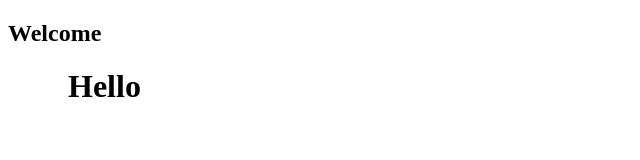
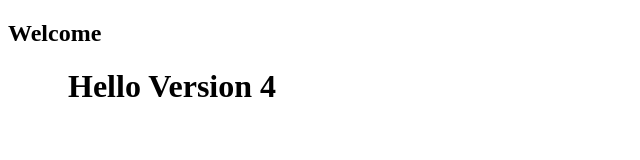
Before and after one commit to samholi/LearnGitHUb, a plain HTML site: page index.html in a window 1280 px wide. Shown: the whole page, without its empty margins (0-640 px from the left). Drawn offline with Linux system fonts and the light colour scheme.

Commit message:
version 4

```diff
--- a/index.html
+++ b/index.html
@@ -15,6 +15,6 @@
 </head>
 <body>
     <h2>Welcome </h2>
-    <div class="container"><h1>Hello</h1> </div>
+    <div class="container"><h1>Hello Version 4</h1> </div>
 </body>
 </html>
```
